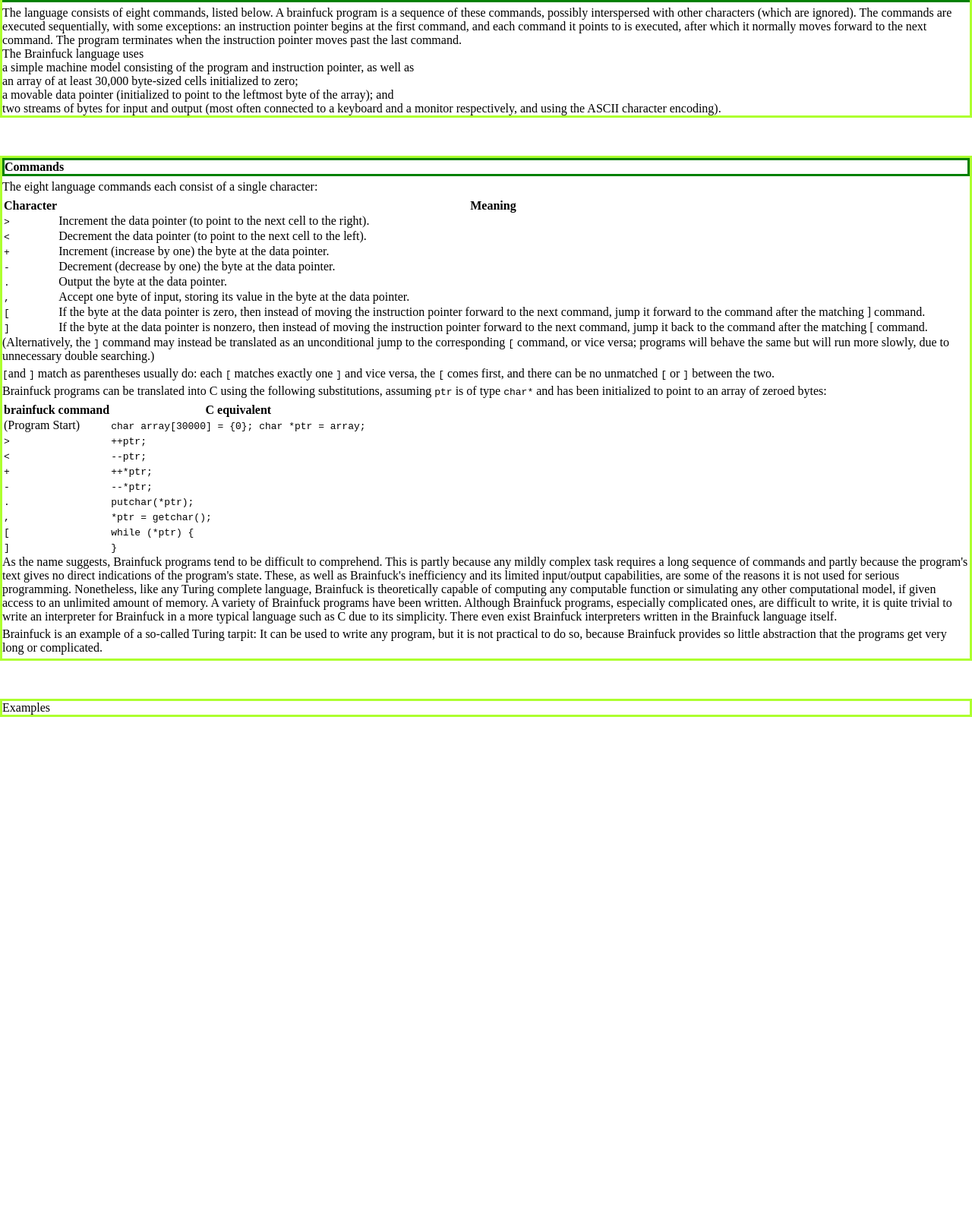
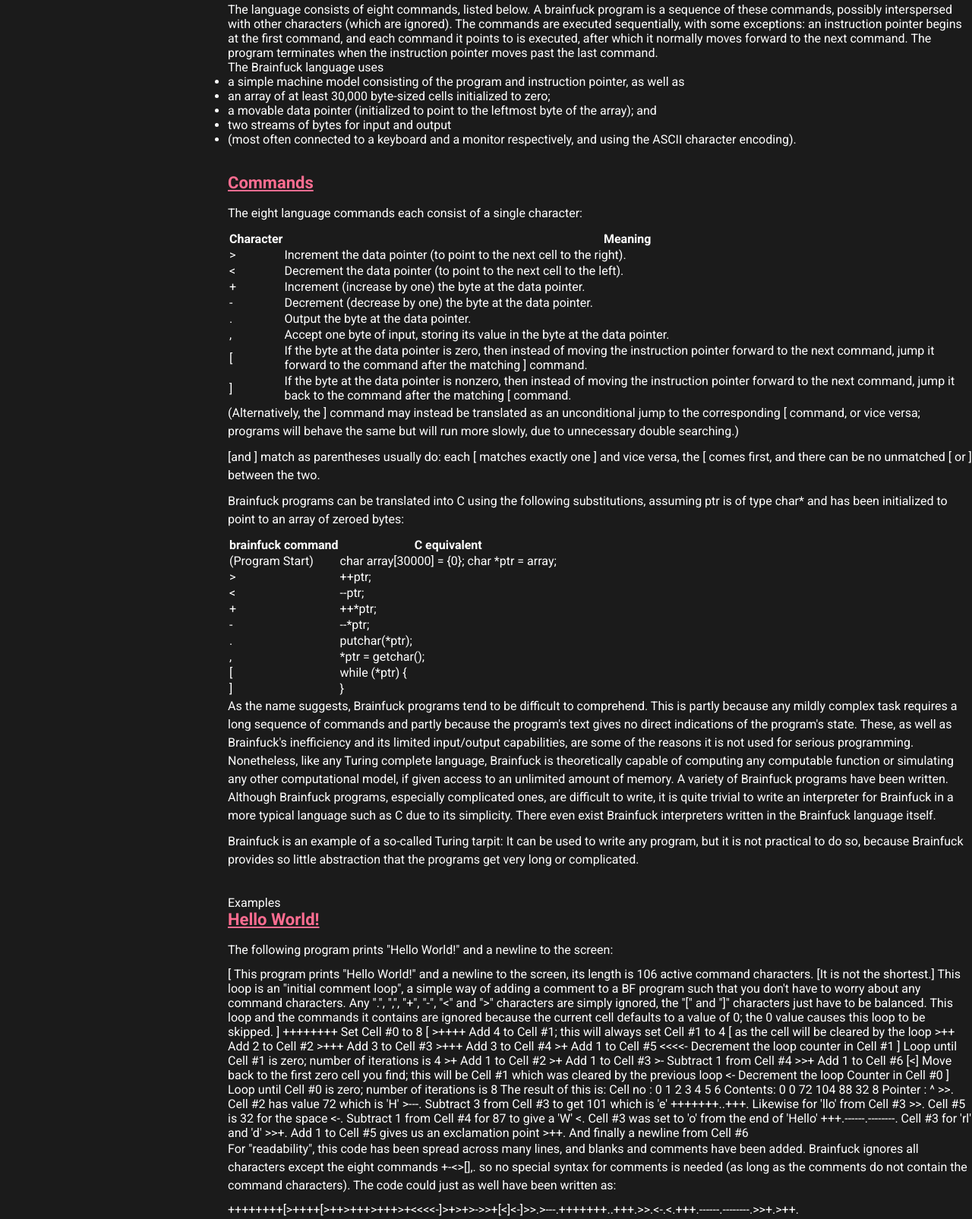
Before and after one commit to fullstack2002/technical-documentation-brainfuck, a plain HTML site: page index.html in a window 1280 px wide. Shown: the part 610-2215 px from the top of the page at 76% size. Before the commit the page ends 1604 px from the top, so only its background shows below. Drawn offline with Linux system fonts and the light colour scheme.

Commit message:
css styles

```diff
--- a/index.html
+++ b/index.html
@@ -5,11 +5,13 @@
   <meta http-equiv="X-UA-Compatible" content="IE=edge">
   <meta name="viewport" content="width=device-width, initial-scale=1.0">
   <title>technical documentation brainfuck</title>
+  <link href="https://fonts.googleapis.com/css2?family=Raleway:wght@700&family=Roboto:wght@400;500;700;900&display=swap"
+  rel="stylesheet">
   <link rel="stylesheet" href="./styles.css">
 </head>
 <body>
   <nav id="navbar">
-    <header></header>
+    <header class="section-header nav-header">Brainfuck <br> Documentation</header>
     <ul>
       <li class="nav-element"><a class="nav-link" href="#Introduction">Introduction</a></li>
       <li class="nav-element"><a class="nav-link" href="#History">History</a></li>
@@ -18,7 +20,7 @@
       <li class="nav-element"><a class="nav-link" href="#Examples">Examples</a></li>
     </ul>
     <!-- left side of screen -->
-    <!-- use ar least one mediaquery -->
+    <!-- use at least one mediaquery -->
   </nav>
   <main id="main-doc">
     <section class="main-section" id="Introduction">
@@ -47,7 +49,8 @@
         <li>a simple machine model consisting of the program and instruction pointer, as well as</li>
         <li>an array of at least 30,000 byte-sized cells initialized to zero;</li>
         <li>a movable data pointer (initialized to point to the leftmost byte of the array); and</li>
-        <li>two streams of bytes for input and output (most often connected to a keyboard and a monitor respectively, and using the ASCII character encoding).</li>
+        <li>two streams of bytes for input and output</li>
+        <li>(most often connected to a keyboard and a monitor respectively, and using the ASCII character encoding).</li>
       </ul>
       </section>
       <section class="main-section" id="Commands">
@@ -161,7 +164,57 @@
         <p>As the name suggests, Brainfuck programs tend to be difficult to comprehend. This is partly because any mildly complex task requires a long sequence of commands and partly because the program's text gives no direct indications of the program's state. These, as well as Brainfuck's inefficiency and its limited input/output capabilities, are some of the reasons it is not used for serious programming. Nonetheless, like any Turing complete language, Brainfuck is theoretically capable of computing any computable function or simulating any other computational model, if given access to an unlimited amount of memory. A variety of Brainfuck programs have been written. Although Brainfuck programs, especially complicated ones, are difficult to write, it is quite trivial to write an interpreter for Brainfuck in a more typical language such as C due to its simplicity. There even exist Brainfuck interpreters written in the Brainfuck language itself.</p>
         <p>Brainfuck is an example of a so-called Turing tarpit: It can be used to write any program, but it is not practical to do so, because Brainfuck provides so little abstraction that the programs get very long or complicated.</p>
       </section>
-      <section class="main-section" id="Examples">Examples</section>
+      <section class="main-section" id="Examples">Examples
+      <header class="section-header">Hello World!</header>
+      <p>The following program prints "Hello World!" and a newline to the screen:</p>
+      <code>
+        [ This program prints "Hello World!" and a newline to the screen, its
+  length is 106 active command characters. [It is not the shortest.]
+
+  This loop is an "initial comment loop", a simple way of adding a comment
+  to a BF program such that you don't have to worry about any command
+  characters. Any ".", ",", "+", "-", "<" and ">" characters are simply
+  ignored, the "[" and "]" characters just have to be balanced. This
+  loop and the commands it contains are ignored because the current cell
+  defaults to a value of 0; the 0 value causes this loop to be skipped.
+]
+++++++++               Set Cell #0 to 8
+[
+    >++++               Add 4 to Cell #1; this will always set Cell #1 to 4
+    [                   as the cell will be cleared by the loop
+        >++             Add 2 to Cell #2
+        >+++            Add 3 to Cell #3
+        >+++            Add 3 to Cell #4
+        >+              Add 1 to Cell #5
+        <<<<-           Decrement the loop counter in Cell #1
+    ]                   Loop until Cell #1 is zero; number of iterations is 4
+    >+                  Add 1 to Cell #2
+    >+                  Add 1 to Cell #3
+    >-                  Subtract 1 from Cell #4
+    >>+                 Add 1 to Cell #6
+    [<]                 Move back to the first zero cell you find; this will
+                        be Cell #1 which was cleared by the previous loop
+    <-                  Decrement the loop Counter in Cell #0
+]                       Loop until Cell #0 is zero; number of iterations is 8
+
+The result of this is:
+Cell no :   0   1   2   3   4   5   6
+Contents:   0   0  72 104  88  32   8
+Pointer :   ^
+
+>>.                     Cell #2 has value 72 which is 'H'
+>---.                   Subtract 3 from Cell #3 to get 101 which is 'e'
++++++++..+++.           Likewise for 'llo' from Cell #3
+>>.                     Cell #5 is 32 for the space
+<-.                     Subtract 1 from Cell #4 for 87 to give a 'W'
+<.                      Cell #3 was set to 'o' from the end of 'Hello'
++++.------.--------.    Cell #3 for 'rl' and 'd'
+>>+.                    Add 1 to Cell #5 gives us an exclamation point
+>++.                    And finally a newline from Cell #6
+      </code>
+      <p>For "readability", this code has been spread across many lines, and blanks and comments have been added. Brainfuck ignores all characters except the eight commands +-<>[],. so no special syntax for comments is needed (as long as the comments do not contain the command characters). The code could just as well have been written as:</p>
+      <code>++++++++[>++++[>++>+++>+++>+<<<<-]>+>+>->>+[<]<-]>>.>---.+++++++..+++.>>.<-.<.+++.------.--------.>>+.>++.</code>
+      </section>
   </main>
 </body>
 </html>
--- a/styles.css
+++ b/styles.css
@@ -1,29 +1,67 @@
 * {
   margin: 0;
   padding: 0;
-  color: black;
+  color: #ffffff;
+  background-color: #1b1b1b;
+  font-family: sans-serif;
+  font-family: "Roboto", sans-serif, "Raleway", sans-serif;
 }
 .nav-link {
   font-size: 500;
   font-weight: bold;
-  border: 3px solid red;
+  /* border: 3px solid red; */
   text-decoration: none;
 }
 .section-header {
-  font-size: 500;
+  font-size: 22px;
   font-weight: bold;
   text-align: left;
-  margin-bottom: 5px;
-  border: 3px solid green;
+  margin-bottom: 16px;
+  /* border: 3px solid green; */
+  align-items: center;
+  color: #ff6d91;
+  Text-decoration-line: underline;
 }
 section {
-  margin-bottom: 50px;
-  border: 3px solid greenyellow;
+  margin-bottom: 35px;
+  /* border: 3px solid greenyellow; */
 }
 p {
-  margin-bottom: 5px;
+  font-size: 16px;
+  margin-bottom: 10px;
+  line-height: 1.5;
+}
+.list {
+  list-style-type: square;
+}
+#navbar {
+  position: fixed;
+  min-width: 250px;
+  top: 0px;
+  left: 0px;
+  width: 200px;
+  height: 50%;
+  padding: 10px;
+  /* border: 3px solid red; */
+}
+.nav-header {
+  margin: 10px;
+  font-size: 26px;
+}
+#main-doc {
+  position: absolute;
+  margin-left: 300px;
+  padding: 20px 0;
+  margin-bottom: 110px;
 }
 .nav-element {
-  margin-bottom: 10px;
-  border: 3px solid goldenrod;
+  /* margin-bottom: 10px; */
+  /* border: 3px solid goldenrod; */
+  display: block;
+  font-size: 20px;
+      /* display: block; */
+        padding: 10px 30px 10px 10px;
+        /* color: #4d4e53; */
+        /* cursor: pointer; */
+        /* text-decoration: underline; */
 }
```
